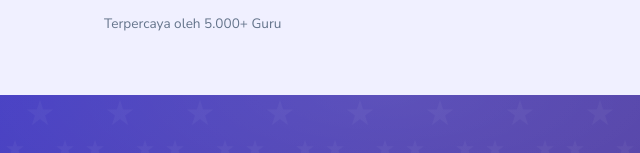
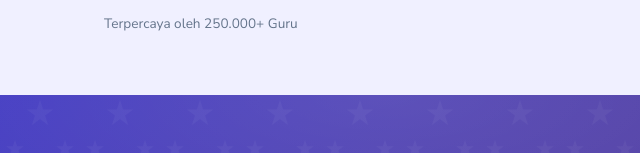
Before and after one commit to pgrijatengslcc-coder/Strategi_PM_Melalui_Papan_Catur_Pola_38_JP, a plain HTML site: page index.html in a window 1280 px wide. Shown: the part 514-667 px from the top of the page, 0-640 px from the left. Drawn offline with Linux system fonts and the light colour scheme.

Commit message:
Update index.html

```diff
--- a/index.html
+++ b/index.html
@@ -59,7 +59,7 @@
                     <p class="hero-subtitle">Pelatihan intensif gratis untuk Guru bersama Juara Nasional. Tingkatkan kualitas KKA &amp; PM secara aplikatif.</p>
                     <a href="https://chat.whatsapp.com/E4FzLyMts7tGfvnWj90qd2" target="_blank" rel="noopener noreferrer" class="hero-cta"><svg viewBox="0 0 24 24" width="20" height="20" fill="currentColor" style="vertical-align: middle; margin-right: 8px;"><path d="M17.472 14.382c-.297-.149-1.758-.867-2.03-.967-.273-.099-.471-.148-.67.15-.197.297-.767.966-.94 1.164-.173.199-.347.223-.644.075-.297-.15-1.255-.463-2.39-1.475-.883-.788-1.48-1.761-1.653-2.059-.173-.297-.018-.458.13-.606.134-.133.298-.347.446-.52.149-.174.198-.298.298-.497.099-.198.05-.371-.025-.52-.075-.149-.669-1.612-.916-2.207-.242-.579-.487-.5-.669-.51-.173-.008-.371-.01-.57-.01-.198 0-.52.074-.792.372-.272.297-1.04 1.016-1.04 2.479 0 1.462 1.065 2.875 1.213 3.074.149.198 2.096 3.2 5.077 4.487.709.306 1.262.489 1.694.625.712.227 1.36.195 1.871.118.571-.085 1.758-.719 2.006-1.413.248-.694.248-1.289.173-1.413-.074-.124-.272-.198-.57-.347m-5.421 7.403h-.004a9.87 9.87 0 01-5.031-1.378l-.361-.214-3.741.982.998-3.648-.235-.374a9.86 9.86 0 01-1.51-5.26c.001-5.45 4.436-9.884 9.888-9.884 2.64 0 5.122 1.03 6.988 2.898a9.825 9.825 0 012.893 6.994c-.003 5.45-4.437 9.884-9.885 9.884m8.413-18.297A11.815 11.815 0 0012.05 0C5.495 0 .16 5.335.157 11.892c0 2.096.547 4.142 1.588 5.945L.057 24l6.305-1.654a11.882 11.882 0 005.683 1.448h.005c6.554 0 11.89-5.335 11.893-11.893a11.821 11.821 0 00-3.48-8.413Z"/></svg>Daftar Gratis</a>
 
-                    <p class="hero-note">Terpercaya oleh 5.000+ Guru</p>
+                    <p class="hero-note">Terpercaya oleh 250.000+ Guru</p>
                 </div>
                 <div class="hero-visual">
                     <img src="./images/hero.png" alt="Pelatihan PM melalui Papan Catur Pola 38 JP" class="hero-img">
```
